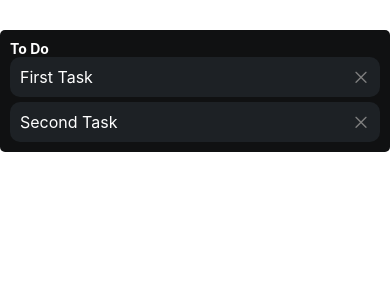
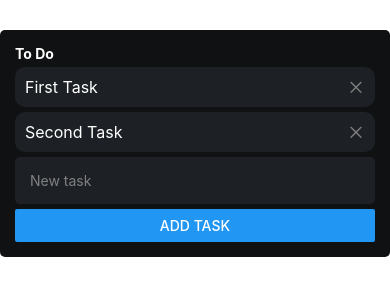
Before and after one commit to victorprivat/react-training, a React Native app in the folder Trello/: screen / in a window 390 px wide. Shown: the top 300 px of the page. Built offline with nearby package versions, Linux system fonts and the light colour scheme.

Commit message:
New task

```diff
--- a/Trello/src/components/TaskList.tsx
+++ b/Trello/src/components/TaskList.tsx
@@ -1,4 +1,11 @@
-import { View, Text, FlatList } from "react-native";
+import {
+  View,
+  Text,
+  FlatList,
+  TextInput,
+  Button,
+  StyleSheet,
+} from "react-native";
 import TaskListItem from "./TaskListItem";
 import { useState } from "react";
 
@@ -8,14 +15,49 @@
     { description: "Second Task" },
   ]);
 
+  const [newTask, setNewTask] = useState("");
+
+  const createTask = () => {
+    console.warn("Create: ", newTask);
+    setTasks([...tasks, { description: newTask }]);
+    setNewTask("");
+  };
+
   return (
-    <View style={{ backgroundColor: "#101112", padding: 10, borderRadius: 5 }}>
-      <Text style={{ color: "white", fontWeight: "bold" }}>To Do</Text>
+    <View style={styles.container}>
+      <Text style={styles.title}>To Do</Text>
+
       <FlatList
         data={tasks}
         contentContainerStyle={{ gap: 5 }}
         renderItem={({ item }) => <TaskListItem task={item} />}
       />
+
+      <TextInput
+        value={newTask}
+        onChangeText={setNewTask}
+        placeholder="New task"
+        placeholderTextColor="gray"
+        style={styles.input}
+      ></TextInput>
+
+      <Button title="Add Task" onPress={createTask} />
     </View>
   );
 }
+
+const styles = StyleSheet.create({
+  container: {
+    backgroundColor: "#101112",
+    padding: 15,
+    borderRadius: 5,
+    gap: 5,
+  },
+  title: { color: "white", fontWeight: "bold" },
+  input: {
+    color: "white",
+    padding: 15,
+    backgroundColor: "#1D2125",
+    borderRadius: 5,
+  },
+});
```
